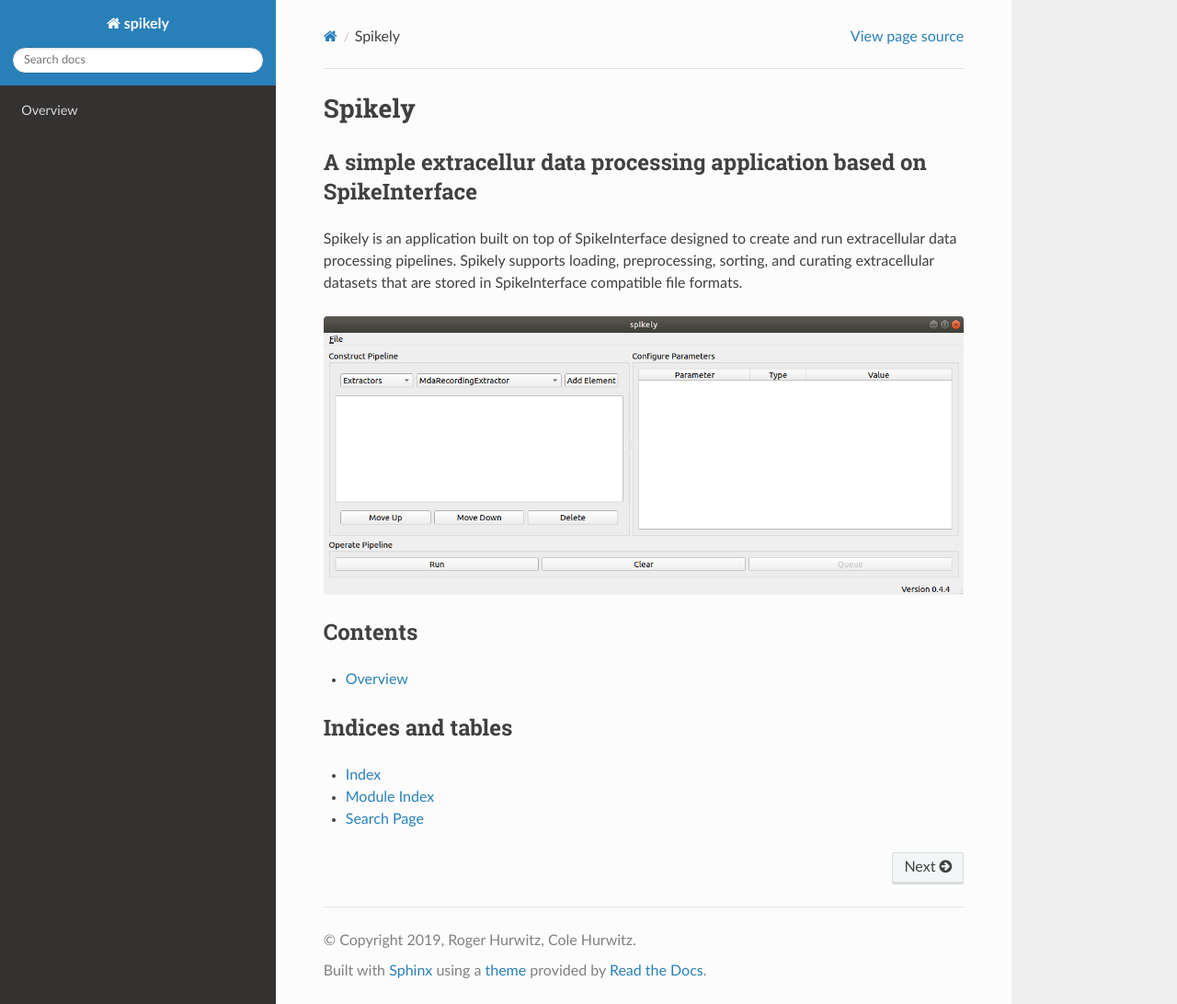
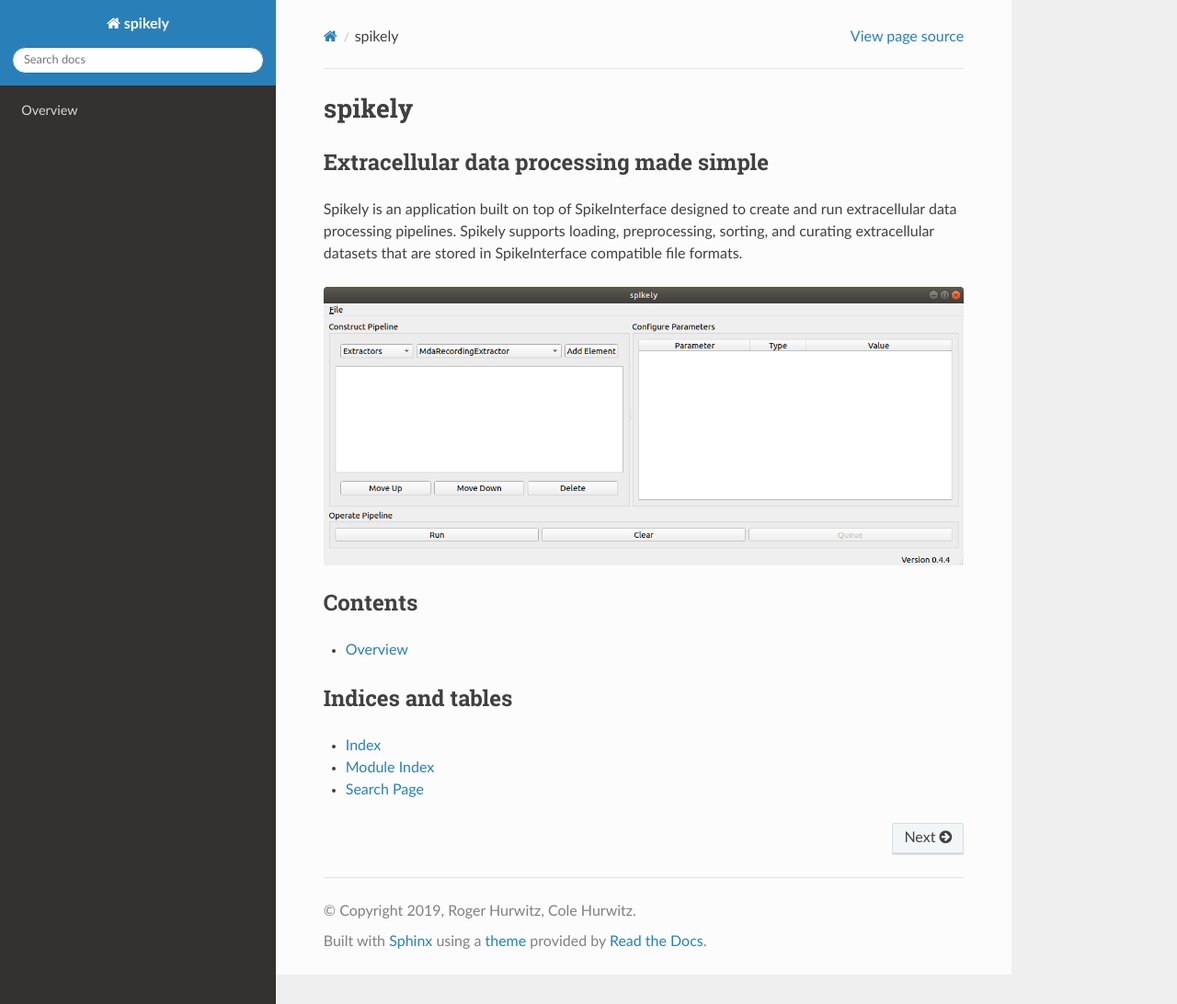
Before and after one commit to SpikeInterface/spikely, a Sphinx documentation site: the page built from docs/source/index.rst, in a window 1280 px wide and 1092 px high. Shown: the whole window at 92% size. Built offline with Sphinx 7.4.7 and the Read the Docs theme 2.0.0, drawn with Linux system fonts in a browser that asks for light colours.

Commit message:
Documentation updates

```diff
--- a/docs/source/index.rst
+++ b/docs/source/index.rst
@@ -1,9 +1,9 @@
 ===================================
-Spikely
+spikely
 ===================================
 
-A simple extracellur data processing application based on SpikeInterface
-========================================================================
+Extracellular data processing made simple
+=========================================
 
 Spikely is an application built on top of SpikeInterface designed to create and
 run extracellular data processing pipelines. Spikely supports loading,
```
